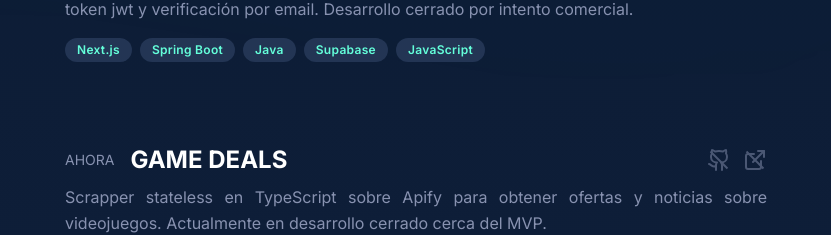
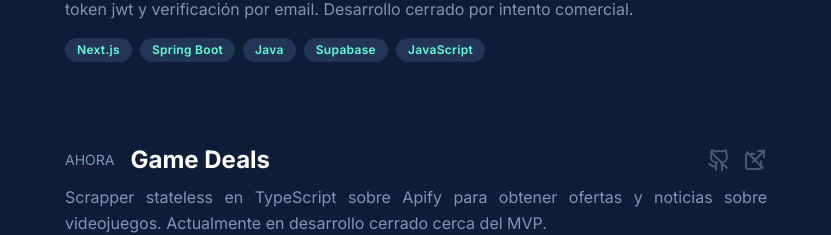
Before and after one commit to PDJ6975/Portfolio, a Next.js app: page / in a window 1280 px wide. Shown: the part 975-1210 px from the top of the page, without its empty margins (384-1215 px from the left). Built offline with nearby package versions, Linux system fonts and the light colour scheme.

Commit message:
fix: Corregir capitalización del título "Game Deals" en ProjectsSection

```diff
--- a/src/components/ProjectsSection.tsx
+++ b/src/components/ProjectsSection.tsx
@@ -32,7 +32,7 @@ const projects = [
   },
   {
     year: "AHORA",
-    title: "GAME DEALS",
+    title: "Game Deals",
     description:
       "Scrapper stateless en TypeScript sobre Apify para obtener ofertas y noticias sobre videojuegos. Actualmente en desarrollo cerrado cerca del MVP.",
     tech: ["Python", "TensorFlow", "scikit-learn", "NetLogo"],
```
